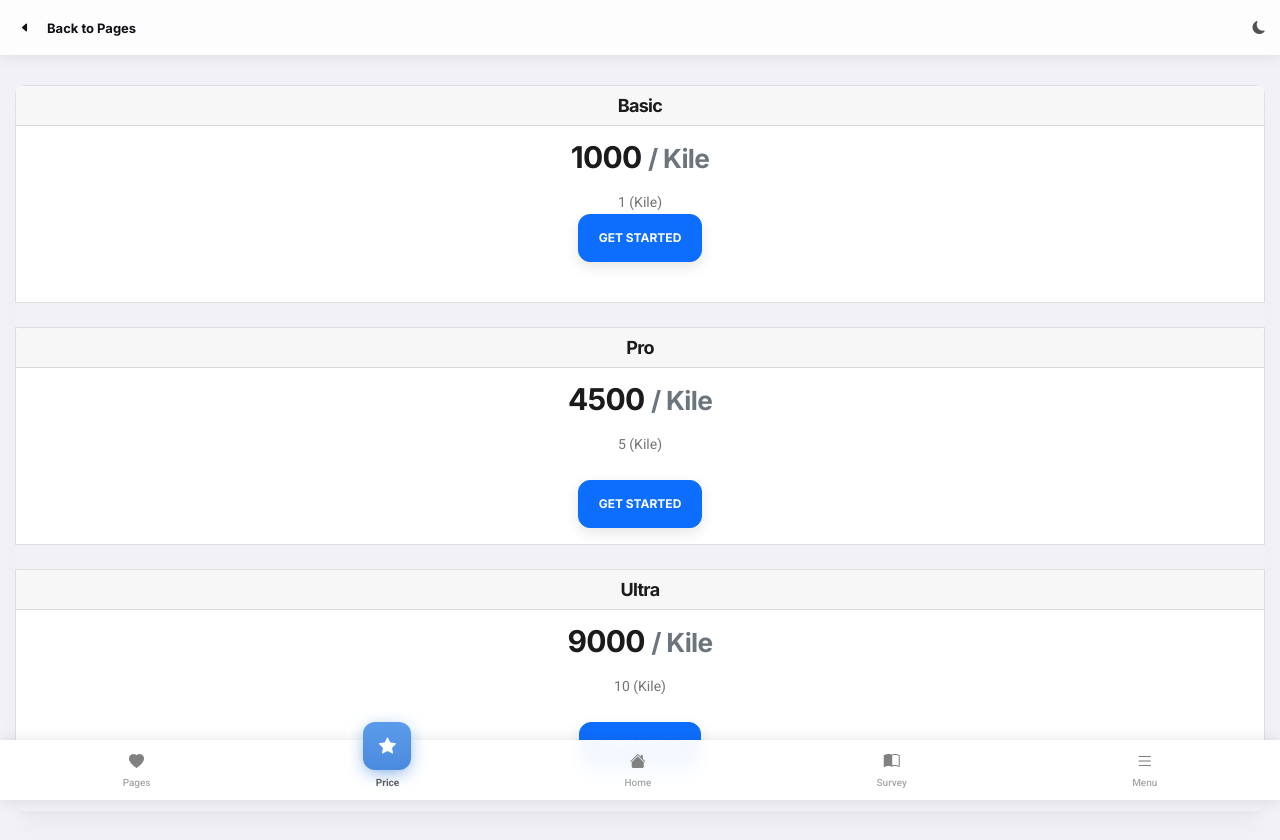
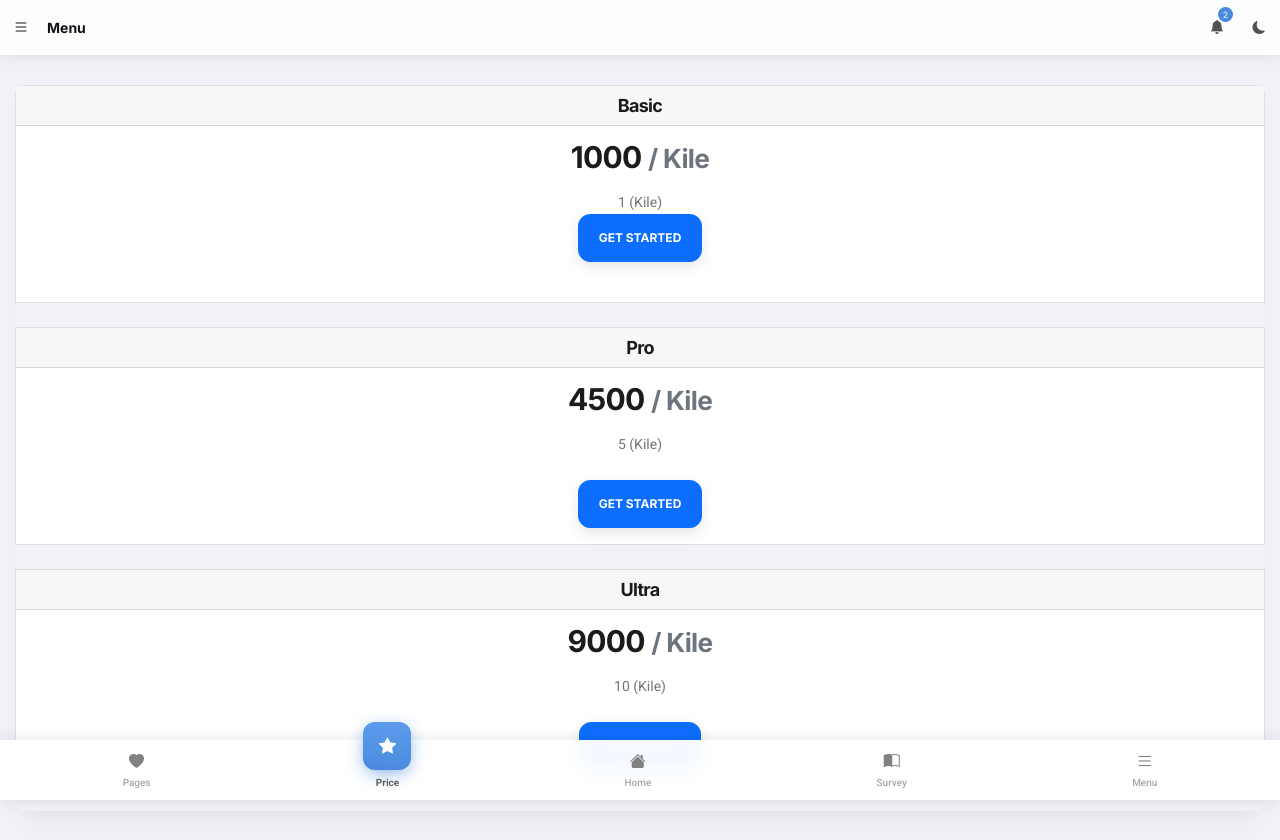
Before and after one commit to Pankajpensia/Dls.github.io, a plain HTML site: page Price.html in a window 1280 px wide. Drawn offline with Linux system fonts and the light colour scheme; no server answers.

Commit message:
Price.html

```diff
--- a/Price.html
+++ b/Price.html
@@ -19,9 +19,9 @@
 <div id="page">
 
 <div class="header-bar header-fixed header-app header-bar-detached">
-<a data-back-button href="#"><i class="bi bi-caret-left-fill font-11 color-theme ps-2"></i></a>
-<a href="#" class="header-title color-theme font-13">Back to Pages</a>
-<!-- <a data-bs-toggle="offcanvas" data-bs-target="#menu-color" href="#"><i class="bi bi-palette-fill font-13 color-highlight"></i></a> -->
+<a data-bs-toggle="offcanvas" data-bs-target="#menu-main" href="#"><i class="bi bi-list color-theme"></i></a>
+<a href="#" class="header-title color-theme">Menu</a>
+<a href="#" data-bs-toggle="offcanvas" data-bs-target="#menu-bell"><em class="badge bg-highlight ms-1">2</em><i class="font-14 bi bi-bell-fill"></i></a>
 <a href="#" class="show-on-theme-light" data-toggle-theme><i class="bi bi-moon-fill font-13"></i></a>
 <a href="#" class="show-on-theme-dark" data-toggle-theme><i class="bi bi-lightbulb-fill color-yellow-dark font-13"></i></a>
 </div>
```
